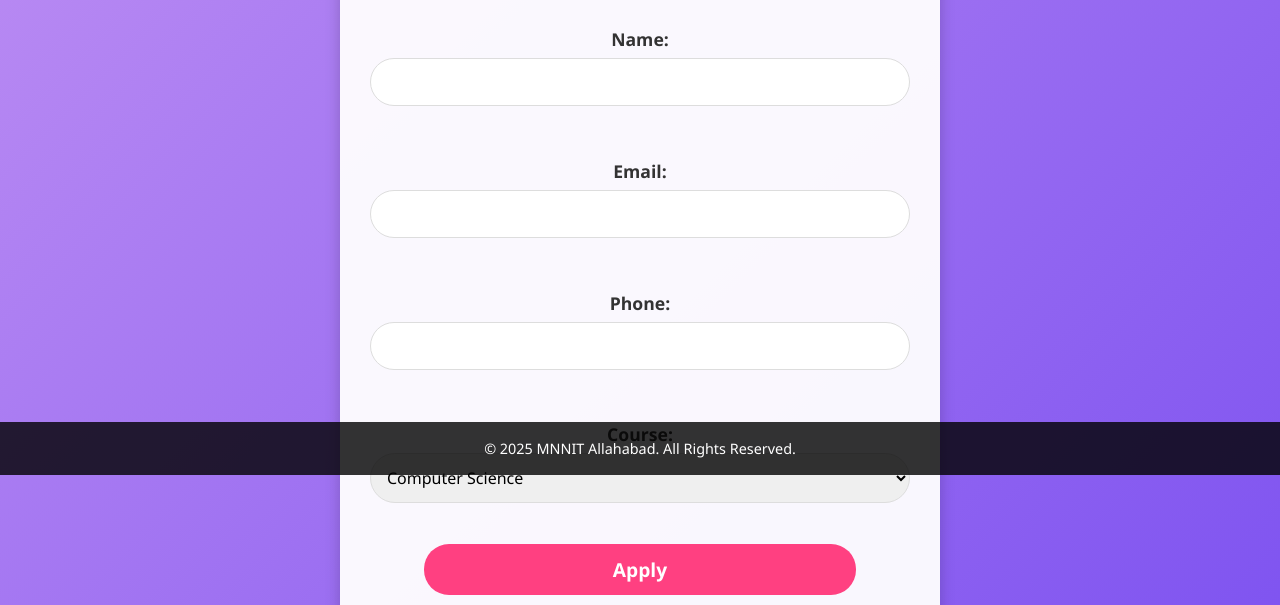
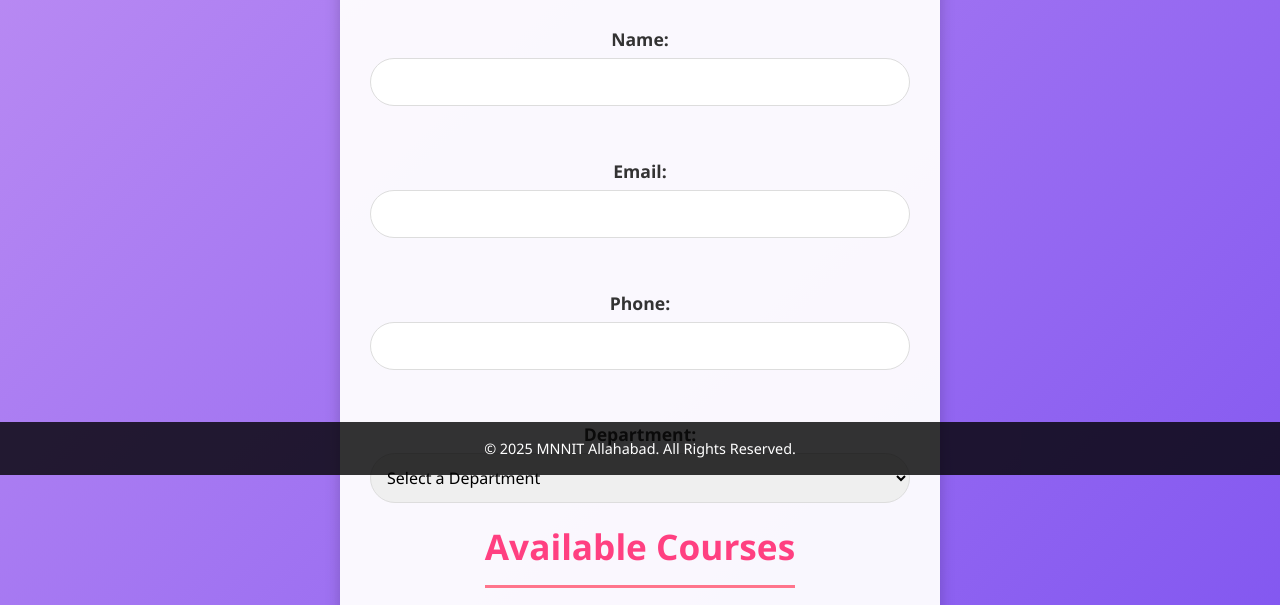
Before and after one commit to NinkorB/MNNIT_COLLEGE_PAGE, a plain HTML site: page admission.html in a window 1280 px wide. Shown: the part 325-930 px from the top of the page. Drawn offline with Linux system fonts and the light colour scheme.

Commit message:
depertment added

```diff
--- a/admission.html
+++ b/admission.html
@@ -8,10 +8,8 @@
 </head>
 <body>
     <header class="Academics">
-
         <img src="img/logo.png" alt="College Logo" class="Academics-logo1">
-
-    <h1>ADMISSION</h1>
+        <h1>ADMISSION</h1>
     </header>
     <nav>
         <ul>
@@ -30,20 +28,61 @@
             <input type="email" id="email" name="email" required><br>
             <label for="phone">Phone:</label>
             <input type="tel" id="phone" name="phone" required><br>
-            <label for="course">Course:</label>
-            <select id="course" name="course">
-                <option value="computer_science">Computer Science</option>
-                <option value="mathematics">Mathematics</option>
-                <option value="english">English</option>
-                <option value="sociology">Sociology</option>
-                <option value="accounting">Accounting</option>
-                <option value="business_studies">Business Studies</option>
+
+            <!-- Department and Courses Selection -->
+            <label for="aca-department">Department:</label>
+            <select id="aca-department" class="aca-select" onchange="updateCourses()">
+                <option value="" disabled selected>Select a Department</option>
+                <option value="Engineering">Engineering</option>
+                <option value="science">Science</option>
+                <option value="cells">CellS & SNFCE</option>
+                <option value="Others">Others</option>
+            </select>
+
+            <h2 class="aca-heading">Available Courses</h2>
+            <select id="aca-courses" class="aca-select" onchange="redirectToCourse()">
+                <option value="" disabled selected>Select a Course</option>
             </select><br>
+
             <input type="submit" value="Apply">
         </form>
     </section>
     <footer>
         <p>&copy; 2025 MNNIT Allahabad. All Rights Reserved.</p>
-        </footer>
+    </footer>
+
+    <script>
+        function updateCourses() {
+            const courses = {
+                science: { "Mathematics": "mathematics.html", "Physics": "physics.html", "Chemistry": "chemistry.html" },
+                Engineering: { "Mechanical Engineering": "me.html", "Computer Science & Engineering": "cse.html", "Electrical Engineering ": "ee.html", "Civil Engineering": "ce.html" },
+                cells: { "GIS Cell": "GC.html", "III Cell Studies": "III.html", "SNFCE": "SNFCE.html" },
+                Others: { "Humanities & Social Science": "hss.html", "Research Center": "center.html" }
+            };
+
+            let department = document.getElementById("aca-department").value;
+            let courseSelect = document.getElementById("aca-courses");
+
+            courseSelect.innerHTML = '<option value="" disabled selected>Select a Course</option>';
+
+            if (department in courses) {
+                for (let course in courses[department]) {
+                    let option = document.createElement("option");
+                    option.textContent = course;
+                    option.value = courses[department][course]; // Store filename as value
+                    courseSelect.appendChild(option);
+                }
+            }
+        }
+
+        function redirectToCourse() {
+            let courseSelect = document.getElementById("aca-courses");
+            let selectedCourse = courseSelect.value;
+
+            if (selectedCourse) {
+                window.location.href = selectedCourse; // Redirect to selected course page
+            }
+        }
+    </script>
 </body>
 </html>
--- a/styles/styles.css
+++ b/styles/styles.css
@@ -303,7 +303,8 @@ footer p {
     justify-content: center;
     color: #6a11cb;
 
-    margin-top: 50px;
+    margin-top: 8%;
+    margin-bottom: 10%;
 }
 
 .aca-card {
```
Also changed, not shown: academics.html (+7 -9 lines).
